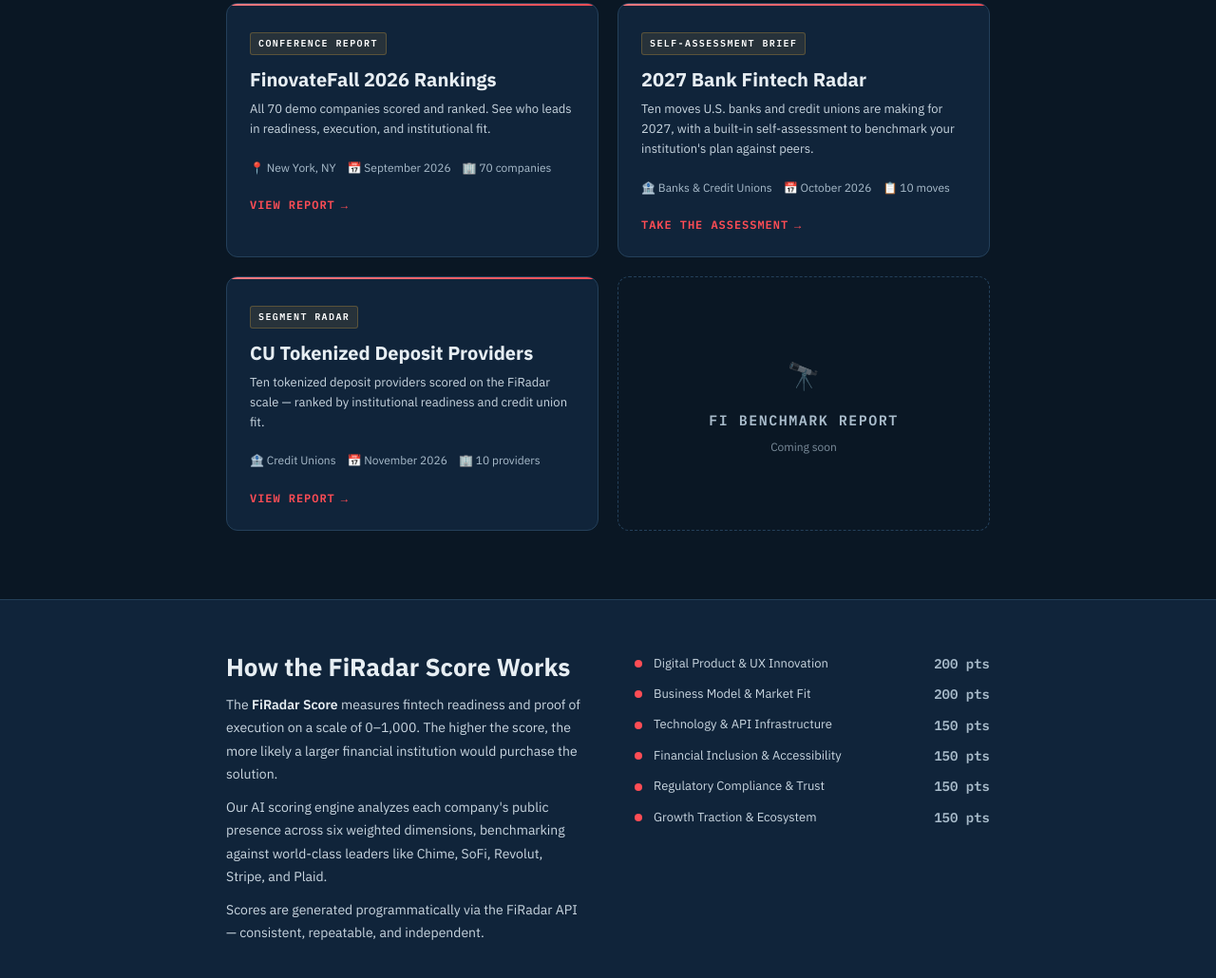
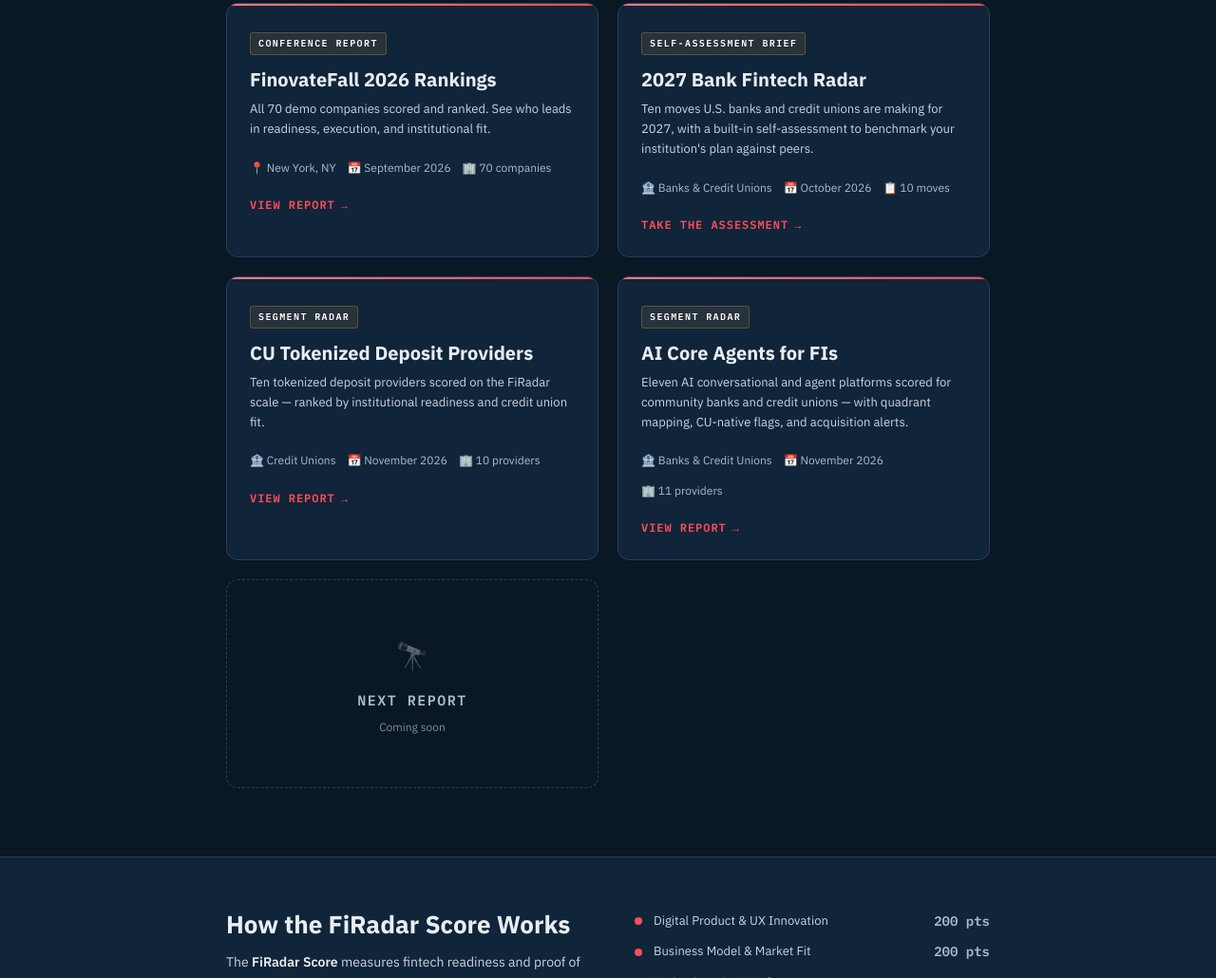
Before and after one commit to tommyp-gcs/firadar-site, a plain HTML site: page research/index.html in a window 1280 px wide. Shown: the part 604-1634 px from the top of the page at 95% size. Drawn offline with Linux system fonts and the light colour scheme.

Commit message:
Adding new research easier
Updated the reports section to dynamically render report cards from a JavaScript array. Added new report entries and a 'Coming Soon' placeholder.

```diff
--- a/research/index.html
+++ b/research/index.html
@@ -528,62 +528,85 @@
 <!-- Reports -->
 <section class="reports-section">
   <div class="section-eyebrow">Latest Reports</div>
-  <div class="reports-grid">
-
-    <!-- Report 1: FinovateFall 2026 -->
-    <a class='report-card' href='/research/finovate-fall-2026'>
-      <div class="report-card-tag">Conference Report</div>
-      <div class="report-card-title">FinovateFall 2026 Rankings</div>
-      <div class="report-card-desc">
-        All 70 demo companies scored and ranked. See who leads in readiness, execution, and institutional fit.
-      </div>
-      <div class="report-card-meta">
-        <span>📍 New York, NY</span>
-        <span>📅 September 2026</span>
-        <span>🏢 70 companies</span>
-      </div>
-      <div class="report-card-cta">View Report</div>
-    </a>
-
-    <!-- Report 2: 2027 Bank Fintech Radar -->
-    <a href="/research/2027-fintech-moves/" class="report-card">
-      <div class="report-card-tag">Self-Assessment Brief</div>
-      <div class="report-card-title">2027 Bank Fintech Radar</div>
-      <div class="report-card-desc">
-        Ten moves U.S. banks and credit unions are making for 2027, with a built-in self-assessment to benchmark your institution's plan against peers.
-      </div>
-      <div class="report-card-meta">
-        <span>🏦 Banks &amp; Credit Unions</span>
-        <span>📅 October 2026</span>
-        <span>📋 10 moves</span>
-      </div>
-      <div class="report-card-cta">Take the Assessment</div>
-    </a>
-
-    <!-- Report 3: CU Tokenized Deposit Providers -->
-    <a href="/research/CU-tokenized-deposit-scores" class="report-card">
-      <div class="report-card-tag">Segment Radar</div>
-      <div class="report-card-title">CU Tokenized Deposit Providers</div>
-      <div class="report-card-desc">
-        Ten tokenized deposit providers scored on the FiRadar scale — ranked by institutional readiness and credit union fit.
-      </div>
-      <div class="report-card-meta">
-        <span>🏦 Credit Unions</span>
-        <span>📅 November 2026</span>
-        <span>🏢 10 providers</span>
-      </div>
-      <div class="report-card-cta">View Report</div>
-    </a>
-
-    <!-- Coming soon card -->
-    <div class="report-card report-card-soon">
-      <div class="soon-icon">🔭</div>
-      <div class="soon-label">FI Benchmark Report</div>
-      <div class="soon-sub">Coming soon</div>
-    </div>
-
+  <div class="reports-grid" id="reportsGrid">
+    <!-- Cards injected by renderReports() below -->
   </div>
 </section>
+
+<script>
+// ─────────────────────────────────────────────────────────────
+//  RESEARCH INDEX — to add a new report, paste one object into
+//  the REPORTS array below (newest first). That's the only edit
+//  needed. The page renders all cards automatically.
+//
+//  Fields:
+//    tag   — label pill text (e.g. "Segment Radar")
+//    title — card headline
+//    href  — path to the report page
+//    desc  — one-sentence description shown on the card
+//    meta  — array of up to 3 short metadata strings (emoji + text)
+//    cta   — call-to-action link text (e.g. "View Report")
+// ─────────────────────────────────────────────────────────────
+const REPORTS = [
+  {
+    tag:   "Conference Report",
+    title: "FinovateFall 2026 Rankings",
+    href:  "/research/finovate-fall-2026",
+    desc:  "All 70 demo companies scored and ranked. See who leads in readiness, execution, and institutional fit.",
+    meta:  ["📍 New York, NY", "📅 September 2026", "🏢 70 companies"],
+    cta:   "View Report"
+  },
+  {
+    tag:   "Self-Assessment Brief",
+    title: "2027 Bank Fintech Radar",
+    href:  "/research/2027-fintech-moves/",
+    desc:  "Ten moves U.S. banks and credit unions are making for 2027, with a built-in self-assessment to benchmark your institution's plan against peers.",
+    meta:  ["🏦 Banks & Credit Unions", "📅 October 2026", "📋 10 moves"],
+    cta:   "Take the Assessment"
+  },
+  {
+    tag:   "Segment Radar",
+    title: "CU Tokenized Deposit Providers",
+    href:  "/research/CU-tokenized-deposit-scores",
+    desc:  "Ten tokenized deposit providers scored on the FiRadar scale — ranked by institutional readiness and credit union fit.",
+    meta:  ["🏦 Credit Unions", "📅 November 2026", "🏢 10 providers"],
+    cta:   "View Report"
+  },
+  {
+    tag:   "Segment Radar",
+    title: "AI Core Agents for FIs",
+    href:  "/research/ai-core-agents-fi-scores",
+    desc:  "Eleven AI conversational and agent platforms scored for community banks and credit unions — with quadrant mapping, CU-native flags, and acquisition alerts.",
+    meta:  ["🏦 Banks & Credit Unions", "📅 November 2026", "🏢 11 providers"],
+    cta:   "View Report"
+  }
+  // ← ADD NEW REPORTS HERE (copy the block above, comma-separated)
+];
+
+(function renderReports() {
+  const grid = document.getElementById('reportsGrid');
+  REPORTS.forEach(function(r) {
+    const a = document.createElement('a');
+    a.className = 'report-card';
+    a.href = r.href;
+    a.innerHTML =
+      '<div class="report-card-tag">' + r.tag + '</div>' +
+      '<div class="report-card-title">' + r.title + '</div>' +
+      '<div class="report-card-desc">' + r.desc + '</div>' +
+      '<div class="report-card-meta">' + r.meta.map(function(m){ return '<span>' + m + '</span>'; }).join('') + '</div>' +
+      '<div class="report-card-cta">' + r.cta + '</div>';
+    grid.appendChild(a);
+  });
+  // Coming Soon placeholder always trails the list
+  const soon = document.createElement('div');
+  soon.className = 'report-card report-card-soon';
+  soon.innerHTML =
+    '<div class="soon-icon">🔭</div>' +
+    '<div class="soon-label">Next Report</div>' +
+    '<div class="soon-sub">Coming soon</div>';
+  grid.appendChild(soon);
+})();
+</script>
 
 <!-- About the score -->
 <div class="about-strip">
```
